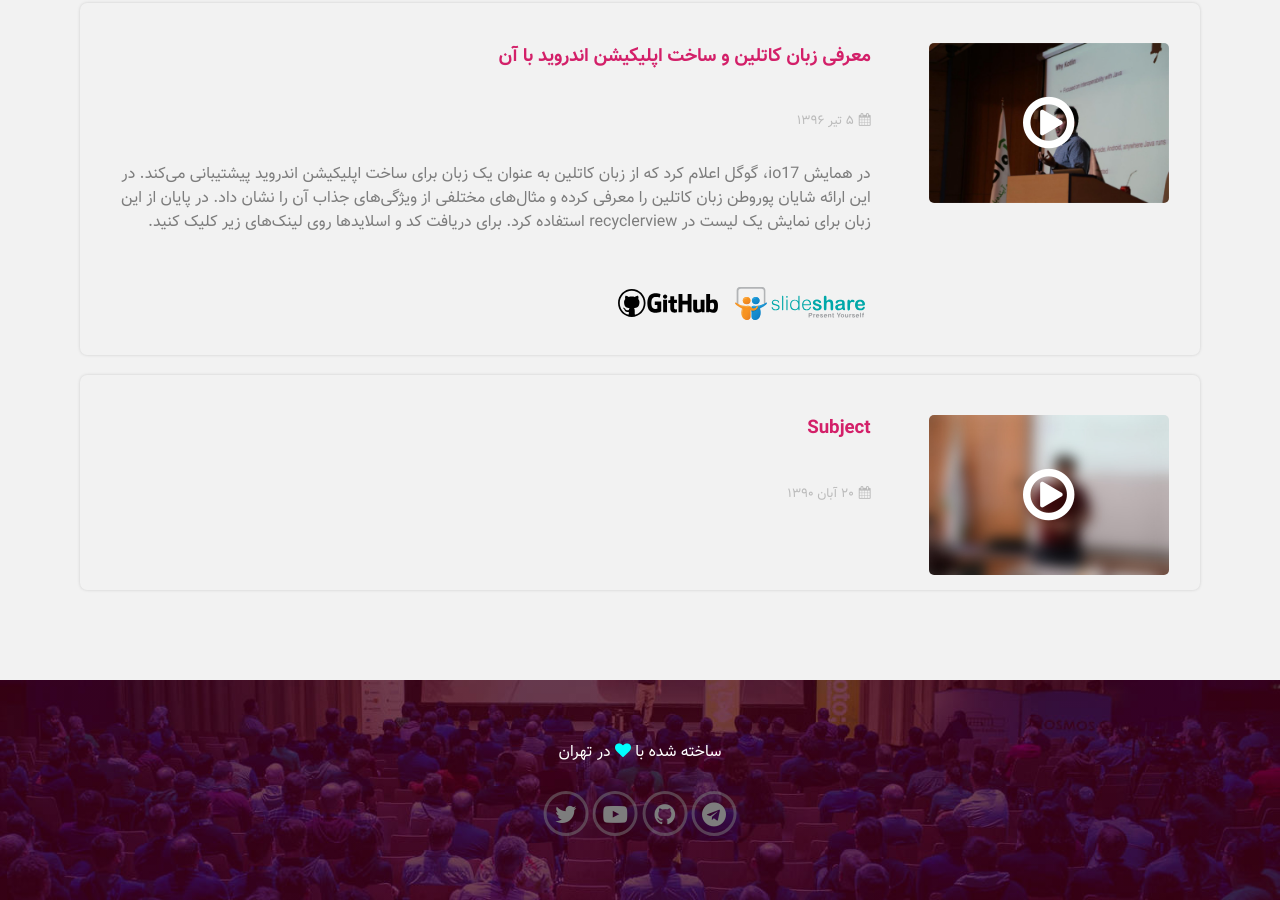
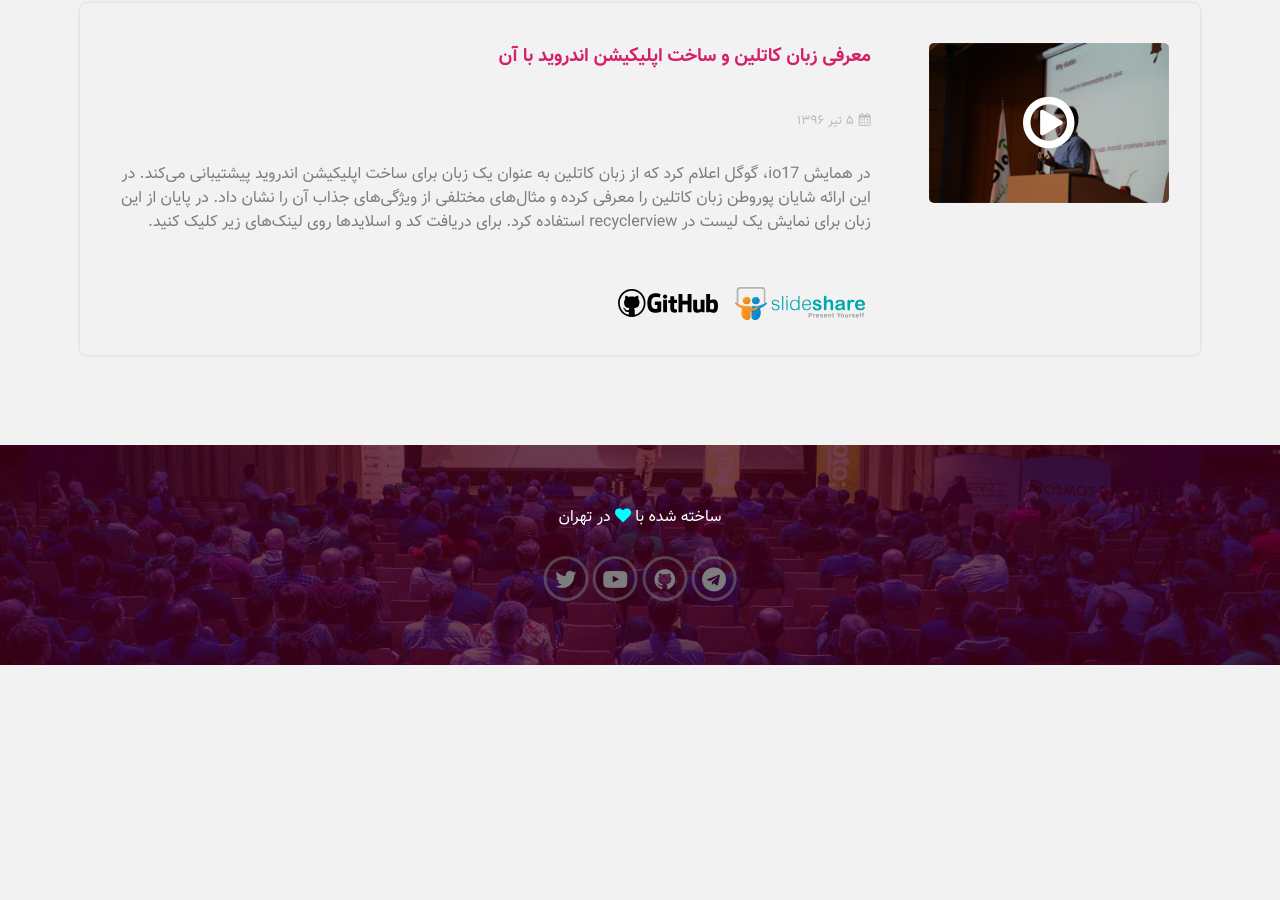
Before and after one commit to irlogcat/irlogcat.github.io, a Jekyll site: the page built from index.md, in a window 1280 px wide and 900 px high, scrolled down 5600 px. Built offline with Jekyll 4.4.1, drawn with Linux system fonts in a browser that asks for light colours; after the commit the page ends 6265 px from its top, so only the background shows below that.

Commit message:
ignore templete post

```diff
--- a/_layouts/home.html
+++ b/_layouts/home.html
@@ -34,7 +34,7 @@ layout: default
         {% for post in site.posts %}
             {% capture nowunix %}{{'now' | date: '%s'}}{% endcapture %}
             {% capture posttime %}{{post.date | date: '%s'}}{% endcapture %}
-            {% if posttime < nowunix %}
+            {% if posttime < nowunix  and post.conf-id %}
                 {% include post-item.html %}
             {%endif%}
         {%endfor%}
```
